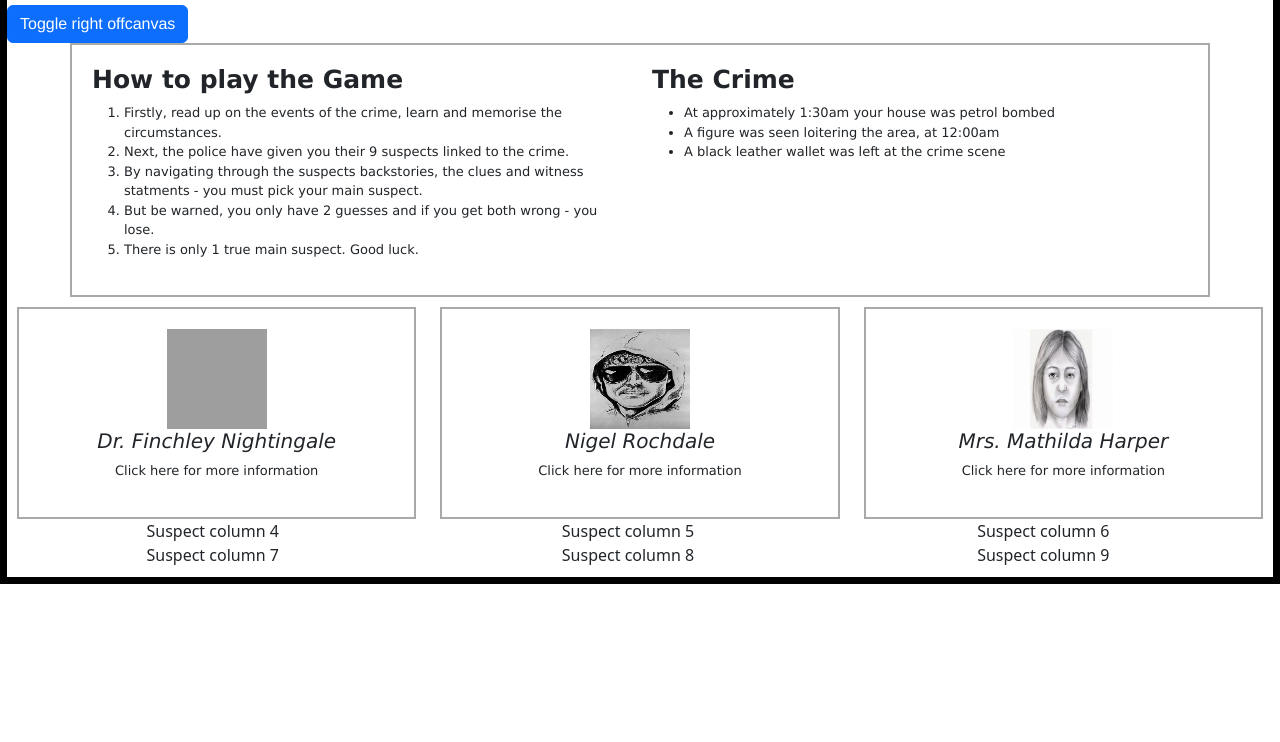
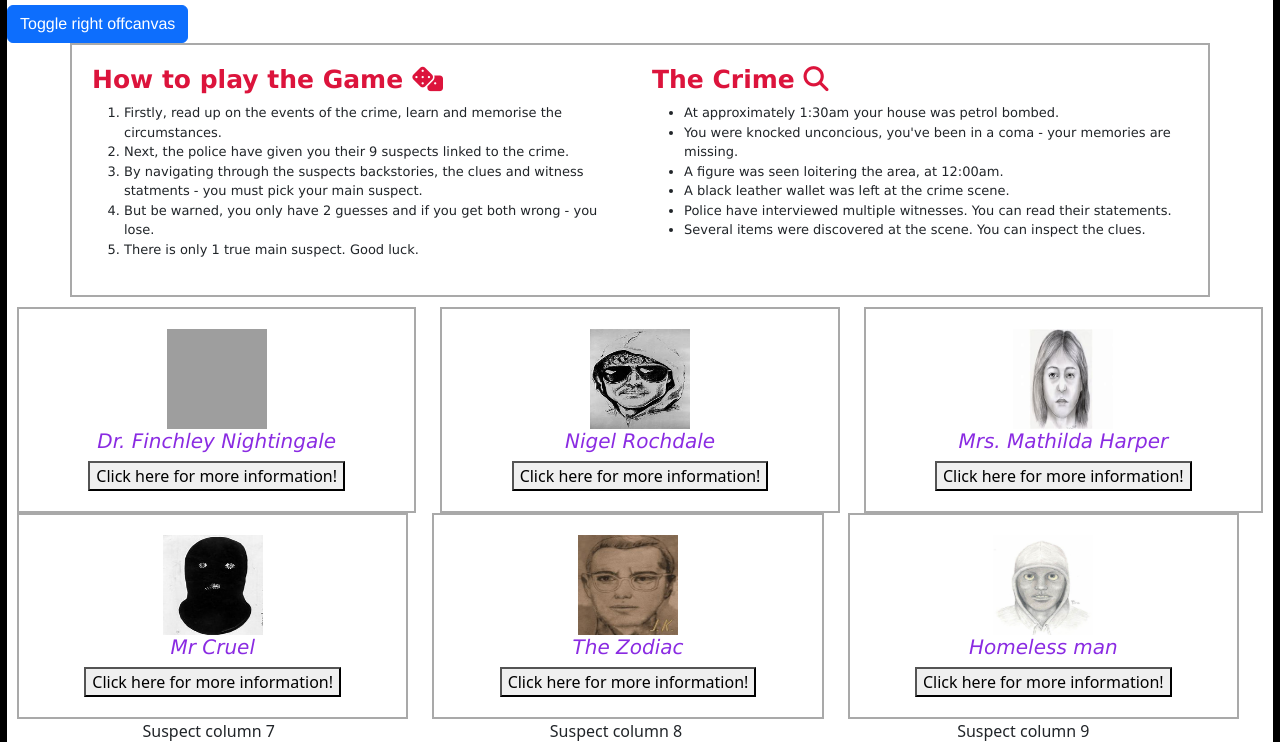
Before and after one commit to JackAlexanderClark/project-2-interactive-frontend, a plain HTML site: page suspects.html in a window 1280 px wide. Shown: the part 58-800 px from the top of the page. Drawn offline with nearby package versions, Linux system fonts and the light colour scheme; grey boxes are pictures that could not be loaded.

Commit message:
update 2

```diff
--- a/assets/css/style.css
+++ b/assets/css/style.css
@@ -13,6 +13,7 @@ h3 {
     font-family: 'Lucida Sans', 'Lucida Sans Regular', 'Lucida Grande', 'Lucida Sans Unicode', Geneva, Verdana, sans-serif;
     font-weight: bold;
     font-size: 25px;
+    color: crimson;
 }
 
 li {
@@ -45,6 +46,7 @@ p {
     font-weight: lighter;
     font-style: italic;
     font-size: 20px;
+    color:blueviolet;
 }
 
 .right-nav-bar {
--- /dev/null
+++ b/clues.html
@@ -0,0 +1,47 @@
+<!doctype html>
+<html lang="en">
+  <head>
+    <meta charset="utf-8">
+    <meta name="viewport" content="width=device-width, initial-scale=1">
+    <link href="https://cdn.jsdelivr.net/npm/bootstrap@5.2.0-beta1/dist/css/bootstrap.min.css" rel="stylesheet" integrity="sha384-0evHe/X+R7YkIZDRvuzKMRqM+OrBnVFBL6DOitfPri4tjfHxaWutUpFmBp4vmVor" crossorigin="anonymous">
+    <link rel="stylesheet" href="assets/css/style.css">
+
+    <title>Suspects</title>
+  </head>
+  <body>
+
+    <section class="title">
+        <h1>Police Suspect Game</h1>
+    </section>
+
+    <div class="container">
+        <div class="row">
+            <div class="col-md-6">
+                <h3>Clues <i class="fa-solid fa-envelope"></i></h3>
+                  <div id="clue-1">
+                    <h4>Ransom Note <i class="fa-solid fa-note-sticky"></i></h4>
+                    <button type="button">Click here for more information!</button>
+                  </div>
+                  <div>
+                    <h4>CCTV image <i class="fa-solid fa-camera-cctv"></i></h4>
+                    <button type="button">Click here for more information!</button>
+                  </div>
+
+            </div>
+            <div class="col-md-6">
+                <h3>Witness Statements <i class="fa-solid fa-comment"></i></h3>
+
+            </div>
+        </div>
+    </div>
+
+
+
+
+
+
+
+    <script src="https://kit.fontawesome.com/df070f2a43.js" crossorigin="anonymous"></script>
+    <script src="https://cdn.jsdelivr.net/npm/bootstrap@5.2.0-beta1/dist/js/bootstrap.bundle.min.js" integrity="sha384-pprn3073KE6tl6bjs2QrFaJGz5/SUsLqktiwsUTF55Jfv3qYSDhgCecCxMW52nD2" crossorigin="anonymous"></script>
+  </body>
+</html>
--- a/suspects.html
+++ b/suspects.html
@@ -5,6 +5,7 @@
     <meta name="viewport" content="width=device-width, initial-scale=1">
     <link href="https://cdn.jsdelivr.net/npm/bootstrap@5.2.0-beta1/dist/css/bootstrap.min.css" rel="stylesheet" integrity="sha384-0evHe/X+R7YkIZDRvuzKMRqM+OrBnVFBL6DOitfPri4tjfHxaWutUpFmBp4vmVor" crossorigin="anonymous">
     <link rel="stylesheet" href="assets/css/style.css">
+
     <title>Suspects</title>
   </head>
   <body>
@@ -16,16 +17,15 @@
     <!-- Creating bootstrap offcanvas right navbar -->
     <section class="right-nav-bar">
         <button class="btn btn-primary" type="button" data-bs-toggle="offcanvas" data-bs-target="#offcanvasRight" aria-controls="offcanvasRight">Toggle right offcanvas</button>
-
             <div class="offcanvas offcanvas-end" tabindex="-1" id="offcanvasRight" aria-labelledby="offcanvasRightLabel">
                 <div class="offcanvas-header">
             <h5 class="offcanvas-title" id="offcanvasRightLabel">
-                Offcanvas right
+                <i class="fas fa-map-signs"></i> Offcanvas right
             </h5>
                 <button type="button" class="btn-close" data-bs-dismiss="offcanvas" aria-label="Close"></button>
             </div>
             <div class="offcanvas-body">
-                ...
+                <i class="fas fa-map-signs"></i>...
             </div>
             </div>
     </section>
@@ -36,7 +36,7 @@
             <div class="row">
                 <div class="col-md-6">
                     <h3>
-                        How to play the Game
+                        How to play the Game <i class="fas fa-dice"></i>
                     </h3>
                     <ol>
                         <li>Firstly, read up on the events of the crime, learn and memorise the circumstances.</li>
@@ -48,12 +48,15 @@
                 </div>
                 <div class="col-md-6">
                     <h3>
-                        The Crime
+                        The Crime <i class="fa-solid fa-magnifying-glass"></i></i>
                     </h3>
                     <ul>
-                        <li>At approximately 1:30am your house was petrol bombed</li>
-                        <li>A figure was seen loitering the area, at 12:00am</li>
-                        <li>A black leather wallet was left at the crime scene</li>
+                        <li>At approximately 1:30am your house was petrol bombed.</li>
+                        <li>You were knocked unconcious, you've been in a coma - your memories are missing.</li>
+                        <li>A figure was seen loitering the area, at 12:00am.</li>
+                        <li>A black leather wallet was left at the crime scene.</li>
+                        <li>Police have interviewed multiple witnesses. You can read their statements.</li>
+                        <li>Several items were discovered at the scene. You can inspect the clues.</li>
                     </ul>
                 </div>
             </div>
@@ -74,7 +77,7 @@
                             <h2 class="suspect-name">
                                 Dr. Finchley Nightingale
                             </h2>
-                            <p>Click here for more information</p>
+                            <button type="button">Click here for more information!</button>
                         </div>
                     </div>
                 </div>
@@ -89,7 +92,7 @@
                             <h2 class="suspect-name">
                                 Nigel Rochdale
                             </h2>
-                            <p>Click here for more information</p>
+                            <button type="button">Click here for more information!</button>
                         </div>
                     </div>
                 </div>
@@ -104,17 +107,56 @@
                         <h2 class="suspect-name">
                             Mrs. Mathilda Harper
                         </h2>
-                        <p>
-                            Click here for more information
-                        </p>
+                        <button type="button">Click here for more information!</button>
                     </div>
                 </div>
             </div>
         </div>
         <div class='row'>
-            <div class='col-xs-12 col-md-4'>Suspect column 4</div>
-            <div class='col-xs-12 col-md-4'>Suspect column 5</div>
-            <div class='col-xs-12 col-md-4'>Suspect column 6</div>
+            <div class='col-xs-12 col-md-4'>
+                <div class="container">
+                    <div class="col">
+                        <div class="row1">
+                            <img src="assets/images/mr cruel.jpg" alt="Mr Cruel" class="suspect-card">
+                        </div>
+                        <div class="row2">
+                            <h2 class="suspect-name">
+                                Mr Cruel
+                            </h2>
+                            <button type="button">Click here for more information!</button>
+                        </div>
+                    </div>
+                </div>
+            </div>
+            <div class='col-xs-12 col-md-4'>
+                <div class="container">
+                    <div class="col">
+                        <div class="row1">
+                            <img src="assets/images/zodiac.jpg" alt="Mr Cruel" class="suspect-card">
+                        </div>
+                        <div class="row2">
+                            <h2 class="suspect-name">
+                                The Zodiac
+                            </h2>
+                            <button type="button">Click here for more information!</button>
+                        </div>
+                    </div>
+                </div>
+            </div>
+            <div class='col-xs-12 col-md-4'>
+            <div class="container">
+                <div class="col">
+                    <div class="row1">
+                        <img src="assets/images/hoodie.jpg" alt="Mr Cruel" class="suspect-card">
+                    </div>
+                    <div class="row2">
+                        <h2 class="suspect-name">
+                            Homeless man
+                        </h2>
+                        <button type="button">Click here for more information!</button>
+                    </div>
+                </div>
+            </div>
         </div>
         <div class='row'>
             <div class='col-xs-12 col-md-4'>Suspect column 7</div>
@@ -123,8 +165,15 @@
         </div>
     </div>
 
+    <!-- Calls the guess function, 2 guesses available per round -->/workspace/project-2-interactive-frontend/assets/js
+    <section>
+        <h2>Chose your main suspect:</h2>
+            <p>Once you have analysed the evidence police report. Think carefully before entering their full name into the box below and pressing enter.</p>
+                <input type="text">
+                <input type="submit">
+    </section>
 
-
+    <script src="https://kit.fontawesome.com/df070f2a43.js" crossorigin="anonymous"></script>
     <script src="https://cdn.jsdelivr.net/npm/bootstrap@5.2.0-beta1/dist/js/bootstrap.bundle.min.js" integrity="sha384-pprn3073KE6tl6bjs2QrFaJGz5/SUsLqktiwsUTF55Jfv3qYSDhgCecCxMW52nD2" crossorigin="anonymous"></script>
   </body>
 </html>
```
Also changed, not shown: assets/js/script.js (+8 -3 lines), assets/images/grey background html.jpg (deleted), assets/images/hoodie.jpg (added), assets/images/mr cruel.jpg (added), assets/images/zodiac.jpg (added).
